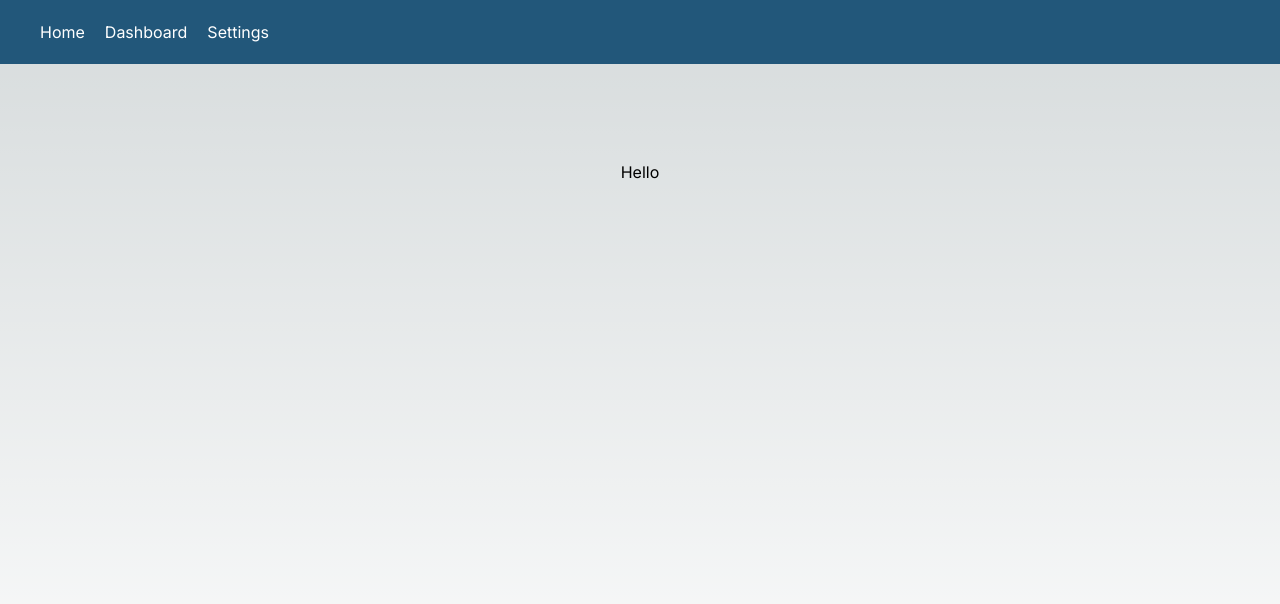
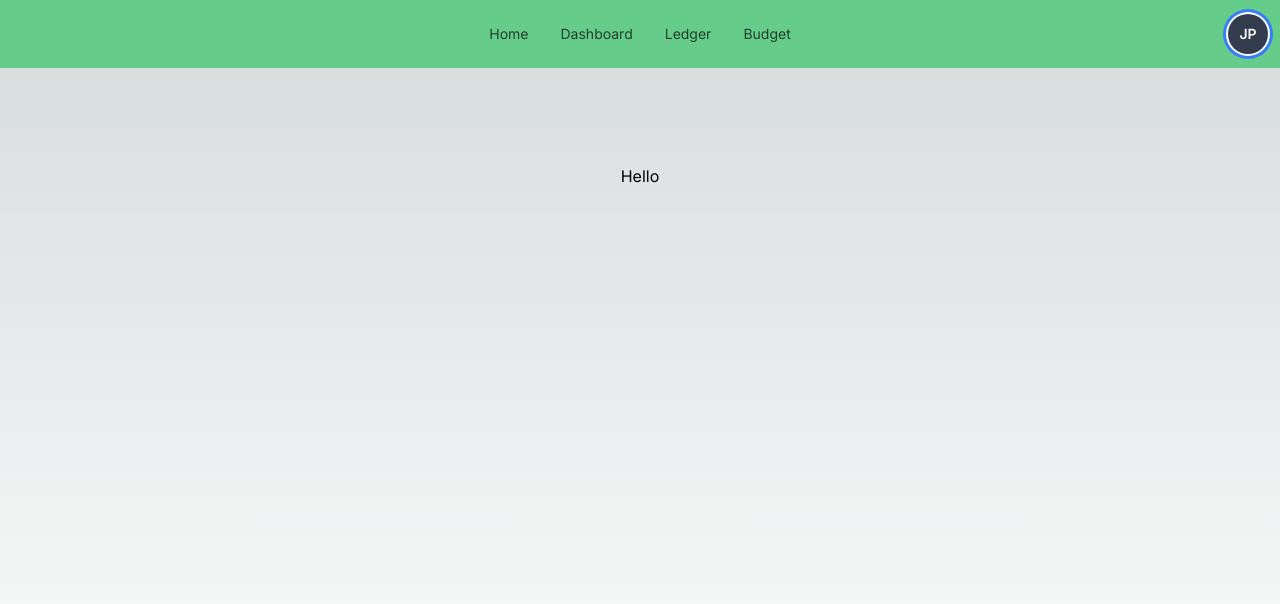
Before and after one commit to b2-finance/frontend, a Next.js app: page / in a window 1280 px wide. Shown: the top 604 px of the page. Built offline with nearby package versions, Linux system fonts and the light colour scheme.

Commit message:
Refactor header using DaisyUI

```diff
--- a/package.json
+++ b/package.json
@@ -28,6 +28,7 @@
     "typescript": "5.1.6"
   },
   "devDependencies": {
+    "daisyui": "^3.3.1",
     "prettier": "3.0.0"
   }
 }
--- a/src/app/components/header.tsx
+++ /dev/null
@@ -1,42 +0,0 @@
-import routes from '@/utils/routes';
-import Link from 'next/link';
-
-interface NavLink {
-  display: string;
-  href: string;
-}
-
-export default function Header() {
-  const navLinks: NavLink[] = [
-    {
-      display: 'Home',
-      href: routes.home
-    },
-    {
-      display: 'Dashboard',
-      href: routes.dashboard
-    },
-    {
-      display: 'Settings',
-      href: routes.settings
-    }
-  ];
-  return (
-    <>
-      <header className="fixed w-screen flex flex-row bg-appBlueDark text-white py-3 px-8">
-        <nav>
-          <ul className=" flex flex-row gap-1">
-            {navLinks?.map(({ display, href }) => (
-              <li key={display}>
-                <Link className="block p-2 hover:text-appGreenMed" href={href}>
-                  {display}
-                </Link>
-              </li>
-            ))}
-          </ul>
-        </nav>
-      </header>
-      <div id="header-spacer" className="h-[64px]" />
-    </>
-  );
-}
--- /dev/null
+++ b/src/app/components/header/header.tsx
@@ -0,0 +1,53 @@
+'use client';
+import routes from '@/utils/routes';
+import Link from 'next/link';
+import HamburgerMenu from './menus/hamburger-menu';
+import ProfileMenu from './menus/profile-menu';
+import { ExtendedLinkProps } from './menus/dropdown-menu';
+
+const navLinks: ExtendedLinkProps[] = [
+  { display: 'Home', href: routes.home },
+  { display: 'Dashboard', href: routes.dashboard },
+  { display: 'Ledger', href: routes.ledger },
+  { display: 'Budget', href: routes.budget }
+];
+
+const profileLinks: ExtendedLinkProps[] = [
+  { display: 'Profile', href: routes.profile },
+  { display: 'Settings', href: routes.settings },
+  { display: 'Logout', href: routes.logout }
+];
+
+export default function Header() {
+  return (
+    <header className="bg-primary">
+      <nav className="navbar">
+        <div className="navbar-start">
+          <div className="tablet:hidden">
+            <HamburgerMenu links={navLinks} />
+          </div>
+        </div>
+        <div className="navbar-center">
+          <ul className="menu hidden tablet:menu-horizontal text-primary-content">
+            {navLinks?.map(({ display, href }) => (
+              <li key={display}>
+                <Link
+                  id={`${display}-nav-link`}
+                  href={href}
+                  onClick={(event) => {
+                    document.getElementById(event.currentTarget.id)?.blur();
+                  }}
+                >
+                  {display}
+                </Link>
+              </li>
+            ))}
+          </ul>
+        </div>
+        <div className="navbar-end">
+          <ProfileMenu links={profileLinks} ringOffsetColor="primary" />
+        </div>
+      </nav>
+    </header>
+  );
+}
--- /dev/null
+++ b/src/app/components/header/menus/dropdown-menu.tsx
@@ -0,0 +1,46 @@
+'use client';
+import Link, { LinkProps } from 'next/link';
+
+export type ExtendedLinkProps = LinkProps & { display: string };
+
+/**
+ * Props for the {@link DropdownMenu} component.
+ */
+export interface DropdownMenuProps {
+  /**
+   * Navigation links.
+   */
+  links: ExtendedLinkProps[];
+}
+
+/**
+ * The content of a dropdown menu.
+ *
+ * @param props {@link DropdownMenuProps}
+ * @returns A JSX Element.
+ */
+export default function DropdownMenu({ links }: DropdownMenuProps) {
+  return (
+    <ul className="dropdown-content z-[1] menu menu-sm mt-3 p-2 shadow bg-base-100 rounded-box">
+      {links?.map(({ display, href }) => (
+        <li key={display}>
+          <Link
+            tabIndex={0}
+            id={`${display}-link`}
+            href={href}
+            /*
+              FIXME: After clicking the link, since the page does not refresh, focus remains on the link.
+              This function removes focus, but makes this component a client component. Need to find a
+              more elegant way of removing the focus and preserve server side rendering.
+            */
+            onClick={(event) =>
+              document.getElementById(event.currentTarget.id)?.blur()
+            }
+          >
+            {display}
+          </Link>
+        </li>
+      ))}
+    </ul>
+  );
+}
--- /dev/null
+++ b/src/app/components/header/menus/hamburger-menu.tsx
@@ -0,0 +1,44 @@
+import DropdownMenu, { ExtendedLinkProps } from './dropdown-menu';
+
+/**
+ * Props for the {@link HamburgerMenu} component.
+ */
+export interface HamburgerMenuProps {
+  /**
+   * Navigation links.
+   */
+  links: ExtendedLinkProps[];
+}
+
+/**
+ * A hamburger navigation menu.
+ *
+ * @param props {@link HamburgerMenuProps}
+ * @returns A JSX Element.
+ */
+export default function HamburgerMenu({ links }: HamburgerMenuProps) {
+  return (
+    <div className="dropdown">
+      <label
+        tabIndex={0}
+        className="btn btn-ghost btn-circle text-primary-content"
+      >
+        <svg
+          xmlns="http://www.w3.org/2000/svg"
+          className="h-5 w-5"
+          fill="none"
+          viewBox="0 0 24 24"
+          stroke="currentColor"
+        >
+          <path
+            strokeLinecap="round"
+            strokeLinejoin="round"
+            strokeWidth="2"
+            d="M4 6h16M4 12h16M4 18h7"
+          />
+        </svg>
+      </label>
+      <DropdownMenu links={links} />
+    </div>
+  );
+}
--- /dev/null
+++ b/src/app/components/header/menus/profile-menu.tsx
@@ -0,0 +1,43 @@
+import DropdownMenu, { ExtendedLinkProps } from './dropdown-menu';
+
+/**
+ * Props for the {@link ProfileMenu} component.
+ */
+export interface ProfileMenuProps {
+  /**
+   * Navigation links.
+   */
+  links: ExtendedLinkProps[];
+  /**
+   * The color of the space between the profile photo's edge and the outer ring.
+   */
+  ringOffsetColor: string;
+}
+
+/**
+ * A dropdown menu featuring the user's profile photo.
+ *
+ * @param props {@link ProfileMenuProps}
+ * @returns A JSX Element.
+ */
+export default function ProfileMenu({
+  links,
+  ringOffsetColor
+}: ProfileMenuProps) {
+  return (
+    <div className="dropdown dropdown-end">
+      <label
+        tabIndex={0}
+        className="btn btn-ghost btn-circle avatar placeholder"
+      >
+        <div
+          className={`h-10 bg-neutral rounded-full ring ring-secondary hover:ring-secondary-focus ring-offset-${ringOffsetColor} ring-offset-2`}
+        >
+          {/* TODO: Make this dynamic. Need to fetch user data (including profile photo) from this component. */}
+          <span className="text-neutral-content">JP</span>
+        </div>
+      </label>
+      <DropdownMenu links={links} />
+    </div>
+  );
+}
--- /dev/null
+++ b/src/app/components/skip-nav.tsx
@@ -0,0 +1,30 @@
+/**
+ * Props for the {@link SkipNav} component.
+ */
+export interface SkipNavProps {
+  /**
+   * The id of main content of the page. If the skip nav is clicked, focus will be transferred here.
+   */
+  mainId: string;
+}
+
+/**
+ * A hidden anchor that links to the main content of the page, for accessibility purposes.
+ * The skip nav is the first tabbable link in the page, which allows for bypassing of the
+ * entire header content.
+ *
+ * @param props {@link SkipNavProps}
+ * @returns A JSX Element.
+ */
+export default function SkipNav({ mainId }: SkipNavProps) {
+  return (
+    <a
+      id="skip-nav"
+      href={`#${mainId}`}
+      className={`absolute left-0 transform -translate-y-full p-1 text-sm underline focus:z-10
+        focus:transition-transform focus:bg-accent-focus focus:text-accent-content focus:translate-y-0`}
+    >
+      Skip to main content
+    </a>
+  );
+}
--- a/src/app/layout.tsx
+++ b/src/app/layout.tsx
@@ -2,7 +2,8 @@ import './globals.css';
 import type { Metadata } from 'next';
 import { Inter } from 'next/font/google';
 import { ReactNode } from 'react';
-import Header from './components/header';
+import SkipNav from './components/skip-nav';
+import Header from './components/header/header';
 
 const inter = Inter({ subsets: ['latin'] });
 
@@ -12,11 +13,15 @@ export const metadata: Metadata = {
 };
 
 export default function RootLayout({ children }: { children: ReactNode }) {
+  const mainId = 'main-content';
   return (
-    <html lang="en">
+    <html lang="en" data-theme={'emerald'}>
       <body className={inter.className}>
+        <SkipNav mainId={mainId} />
         <Header />
-        <main className="flex flex-col grow items-center">{children}</main>
+        <main id={mainId} className="flex flex-col grow items-center">
+          {children}
+        </main>
       </body>
     </html>
   );
--- a/src/app/page.tsx
+++ b/src/app/page.tsx
@@ -1,3 +1,3 @@
 export default function Home() {
-  return <main className="p-24">Hello</main>;
+  return <h1 className="p-24">Hello</h1>;
 }
--- a/src/utils/routes.ts
+++ b/src/utils/routes.ts
@@ -1,6 +1,10 @@
 const routes = {
   home: '/',
+  profile: '/profile',
+  settings: '/settings',
+  logout: 'logout',
   dashboard: '/dashboard',
-  settings: '/settings'
+  ledger: '/ledger',
+  budget: '/budget'
 };
 export default routes;
--- a/tailwind.config.js
+++ b/tailwind.config.js
@@ -11,13 +11,6 @@ module.exports = {
         'gradient-radial': 'radial-gradient(var(--tw-gradient-stops))',
         'gradient-conic':
           'conic-gradient(from 180deg at 50% 50%, var(--tw-gradient-stops))'
-      },
-      colors: {
-        appBlueDark: '#22577A',
-        appBlueMed: '#38A3A5',
-        appGreenDark: '#57CC99',
-        appGreenMed: '#80ED99',
-        appGreenLight: '#C7F9CC'
       }
     },
     screens: {
@@ -26,5 +19,8 @@ module.exports = {
       desktop: '1024px'
     }
   },
-  plugins: []
+  plugins: [require('daisyui')],
+  daisyui: {
+    themes: true
+  }
 };
```
Also changed, not shown: 1 other file (tests, documents, lock files or other folders).
